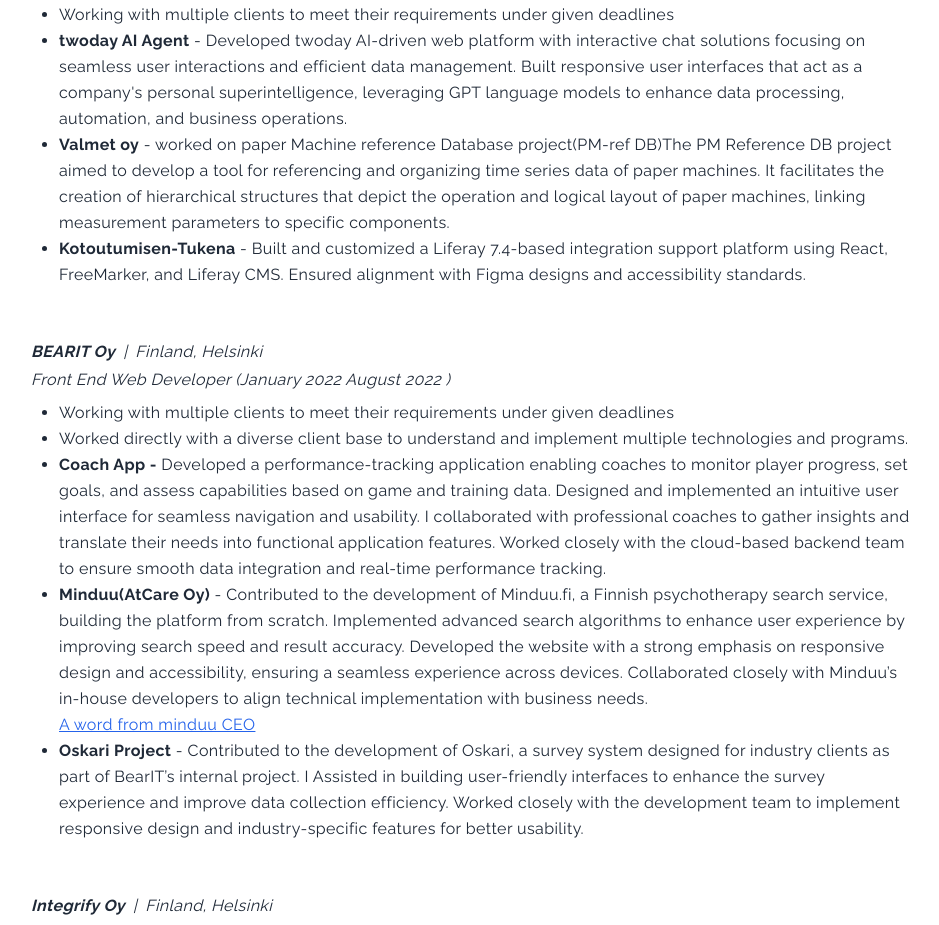
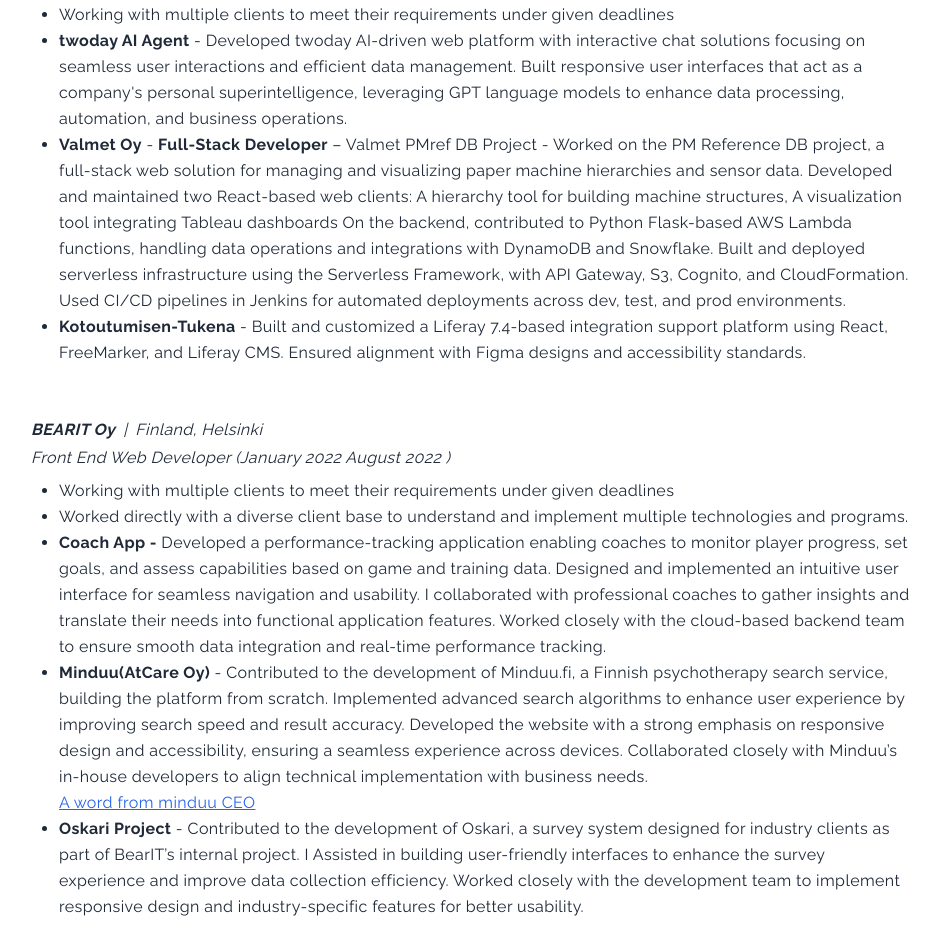
Before and after one commit to benk1/TailwindPortfolio-NextJs, a Next.js app: page /resume in a window 1280 px wide. Shown: the part 860-1785 px from the top of the page, without its empty margins (155-1094 px from the left). Built offline with nearby package versions, Linux system fonts and the light colour scheme.

Commit message:
adjust resume for Valmet Oy

```diff
--- a/components/Main.jsx
+++ b/components/Main.jsx
@@ -59,6 +59,7 @@
 								GitHub
 							</span>
 						</a> */}
+
 						<Link href="/#contact">
 							<a className="relative group">
 								<div className="p-6 duration-300 ease-in rounded-full shadow-lg cursor-pointer shadow-gray-400 hover:scale-110">
--- a/pages/resume.jsx
+++ b/pages/resume.jsx
@@ -127,7 +127,7 @@
 								superintelligence, leveraging GPT language models to enhance
 								data processing, automation, and business operations.
 							</li>
-							<li>
+							{/* <li>
 								<b>Valmet oy</b> - worked on paper Machine reference Database
 								project(PM-ref DB){''}
 								The PM Reference DB project aimed to develop a tool for
@@ -135,6 +135,21 @@
 								It facilitates the creation of hierarchical structures that
 								depict the operation and logical layout of paper machines,
 								linking measurement parameters to specific components. <br />
+							</li> */}
+							<li>
+								<b>Valmet Oy</b> - <b>Full-Stack Developer</b> – Valmet PMref DB
+								Project - Worked on the PM Reference DB project, a full-stack
+								web solution for managing and visualizing paper machine
+								hierarchies and sensor data. Developed and maintained two
+								React-based web clients: A hierarchy tool for building machine
+								structures,  A visualization tool integrating Tableau dashboards
+								On the backend, contributed to Python Flask-based AWS Lambda
+								functions, handling data operations and integrations with
+								DynamoDB and Snowflake. Built and deployed serverless
+								infrastructure using the Serverless Framework, with API Gateway,
+								S3, Cognito, and CloudFormation. Used CI/CD pipelines in Jenkins
+								for automated deployments across dev, test, and prod
+								environments.
 							</li>
 						</li>
 
```
